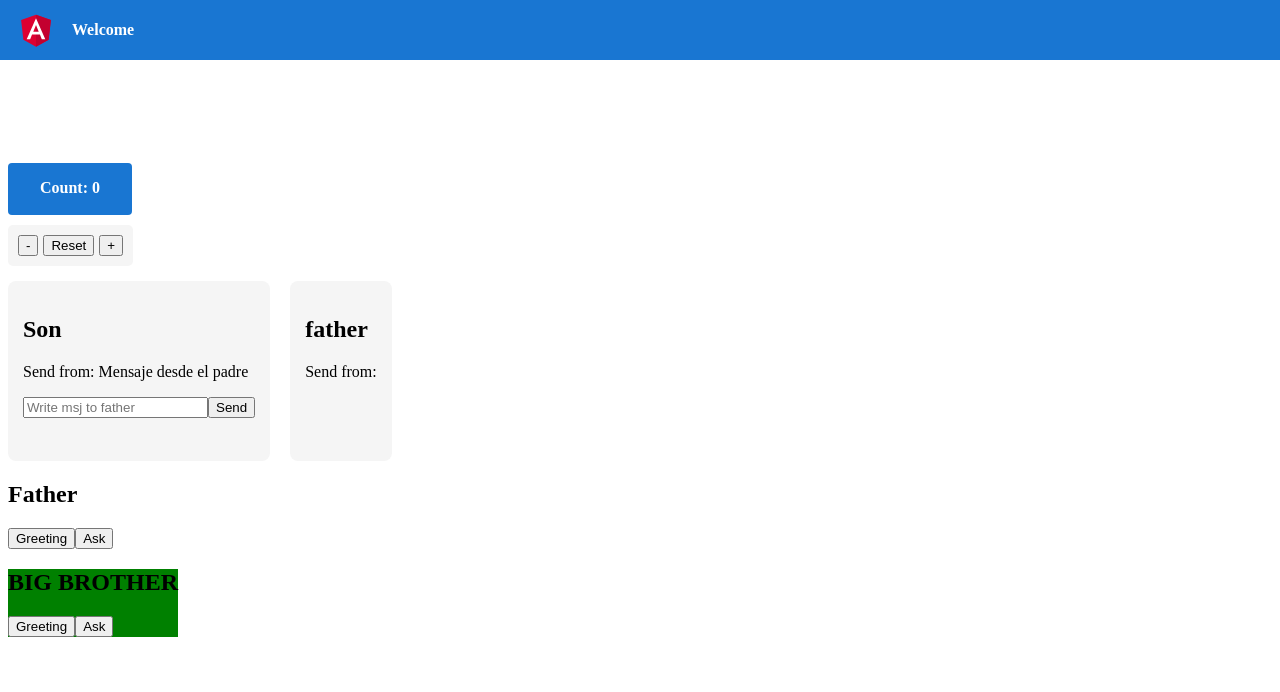
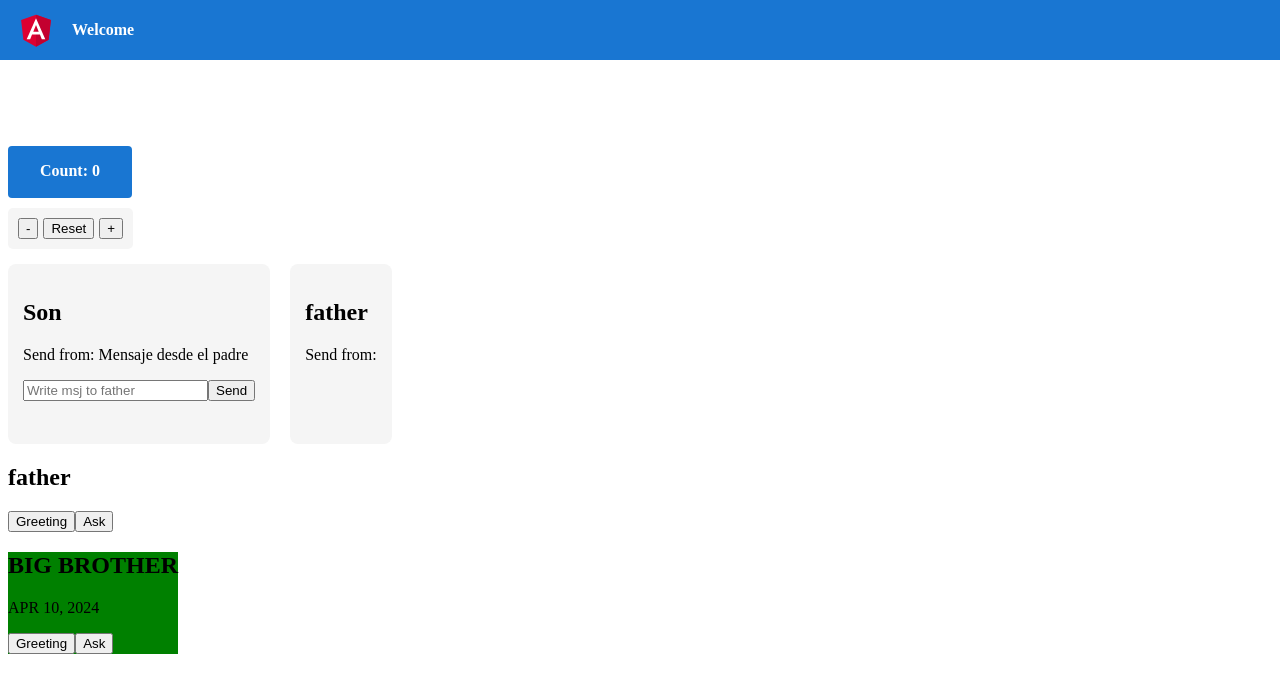
Before and after one commit to alejopua/angular-app-v1, an Angular app: page / in a window 1280 px wide. Shown: the top 692 px of the page. Built offline with nearby package versions, Linux system fonts and the light colour scheme.

Commit message:
class Pipes: Add MyPipeUpperPipe to app.module.ts and use it in BrotherComponent and PadreComponent HTML

```diff
--- a/src/app/app.module.ts
+++ b/src/app/app.module.ts
@@ -8,9 +8,10 @@ import { HijoComponent } from './hijo/hijo.component';
 import { FormsModule } from '@angular/forms';
 import { BrotherComponent } from './brother/brother.component';
 import { StyleBrotherDirective } from './style-brother.directive';
+import { MyPipeUpperPipe } from './my-pipe-upper.pipe';
 
 @NgModule({
-  declarations: [AppComponent, PadreComponent, HijoComponent, BrotherComponent, StyleBrotherDirective],
+  declarations: [AppComponent, PadreComponent, HijoComponent, BrotherComponent, StyleBrotherDirective, MyPipeUpperPipe],
   imports: [BrowserModule, AppRoutingModule, FormsModule],
   providers: [],
   exports: [],
--- a/src/app/brother/brother.component.html
+++ b/src/app/brother/brother.component.html
@@ -1,5 +1,6 @@
 <section appStyleBrother>
-  <h1>{{ name }}</h1>
+  <h1>{{ name | myPipeUpper }}</h1>
+  <p>{{ fecha | date : "mediumDate" }}</p>
   <button type="button" (click)="greeting()">Greeting</button>
   <button type="button" (click)="ask()">Ask</button>
 </section>
--- a/src/app/brother/brother.component.ts
+++ b/src/app/brother/brother.component.ts
@@ -8,6 +8,7 @@ import { ServerFamilyService } from '../server-family.service';
 })
 export class BrotherComponent implements OnInit {
   name?: string;
+  fecha?: Date = new Date();
 
   constructor(private _serverFamily: ServerFamilyService) {}
 
--- /dev/null
+++ b/src/app/my-pipe-upper.pipe.ts
@@ -0,0 +1,10 @@
+import { Pipe, PipeTransform } from '@angular/core';
+
+@Pipe({
+  name: 'myPipeUpper',
+})
+export class MyPipeUpperPipe implements PipeTransform {
+  transform(value: string | undefined): unknown {
+    return value?.toLowerCase() || '';
+  }
+}
--- a/src/app/padre/padre.component.html
+++ b/src/app/padre/padre.component.html
@@ -13,7 +13,7 @@
 </section>
 
 <section>
-  <h1>{{ name }}</h1>
+  <h1>{{ name | myPipeUpper }}</h1>
   <button type="button" (click)="greeting()">Greeting</button>
   <button type="button" (click)="ask()">Ask</button>
 </section>
```
